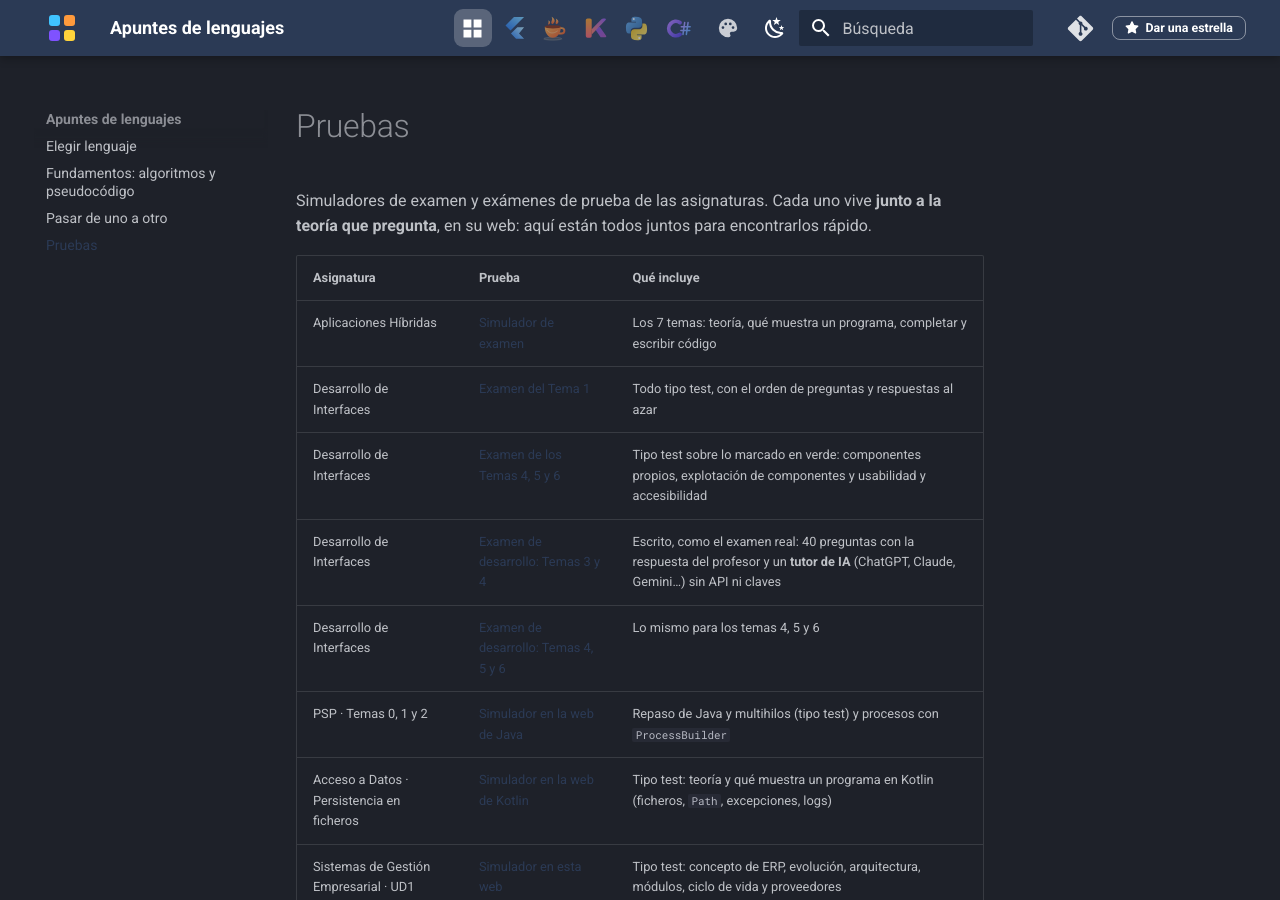
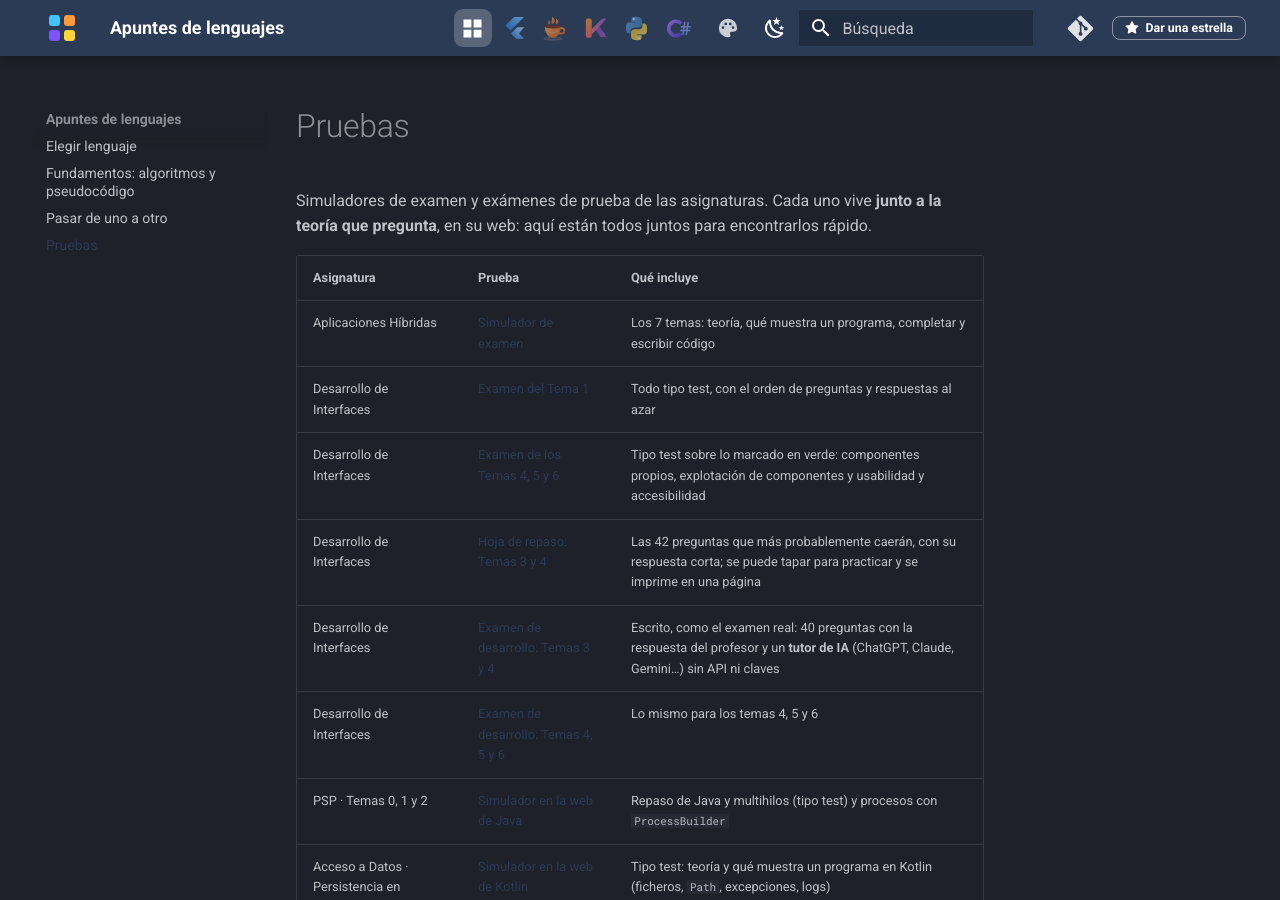
Before and after one commit to apuntes-dam/apuntes-lenguajes, an MkDocs documentation site: the page built from docs/pruebas.md, in a window 1280 px wide and 900 px high. Built offline with MkDocs 1.6.1 and Material for MkDocs 9.7.7, drawn with Linux system fonts in a browser that asks for light colours; comment, search, counter and statistics services are not loaded.

Commit message:
DIN: hoja de repaso de los temas 3 y 4 con las 42 preguntas probables y su respuesta corta
Página nueva en la web de Android (con botón de tapar respuestas y estilos de impresión para una página A4), enlace desde el examen de desarrollo, fila en el índice de pruebas del hub y hoja imprimible en el vault.

Co-Authored-By: Claude Sonnet 5.5 <noreply@anthropic.com>

```diff
--- a/docs/pruebas.md
+++ b/docs/pruebas.md
@@ -7,6 +7,7 @@ Simuladores de examen y exámenes de prueba de las asignaturas. Cada uno vive **
 | Aplicaciones Híbridas | [Simulador de examen](https://apuntes-dam.github.io/dart-flutter-apuntes/examen-ah/) | Los 7 temas: teoría, qué muestra un programa, completar y escribir código |
 | Desarrollo de Interfaces | [Examen del Tema 1](https://apuntes-dam.github.io/android-apuntes/examen-din/) | Todo tipo test, con el orden de preguntas y respuestas al azar |
 | Desarrollo de Interfaces | [Examen de los Temas 4, 5 y 6](https://apuntes-dam.github.io/android-apuntes/examen-din-t456/) | Tipo test sobre lo marcado en verde: componentes propios, explotación de componentes y usabilidad y accesibilidad |
+| Desarrollo de Interfaces | [Hoja de repaso: Temas 3 y 4](https://apuntes-dam.github.io/android-apuntes/hoja-din-t34/) | Las 42 preguntas que más probablemente caerán, con su respuesta corta; se puede tapar para practicar y se imprime en una página |
 | Desarrollo de Interfaces | [Examen de desarrollo: Temas 3 y 4](https://apuntes-dam.github.io/android-apuntes/examen-din-desarrollo-t34/) | Escrito, como el examen real: 40 preguntas con la respuesta del profesor y un **tutor de IA** (ChatGPT, Claude, Gemini…) sin API ni claves |
 | Desarrollo de Interfaces | [Examen de desarrollo: Temas 4, 5 y 6](https://apuntes-dam.github.io/android-apuntes/examen-din-desarrollo-t456/) | Lo mismo para los temas 4, 5 y 6 |
 | PSP · Temas 0, 1 y 2 | [Simulador en la web de Java](https://apuntes-dam.github.io/java-apuntes/psp/simulador/) | Repaso de Java y multihilos (tipo test) y procesos con `ProcessBuilder` |
```
